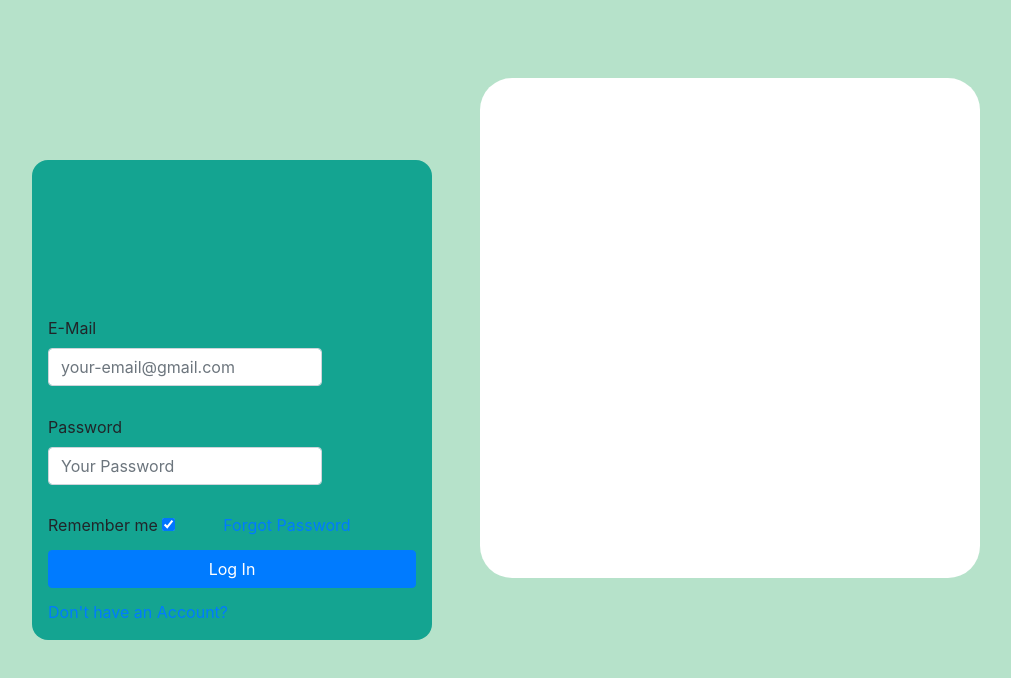
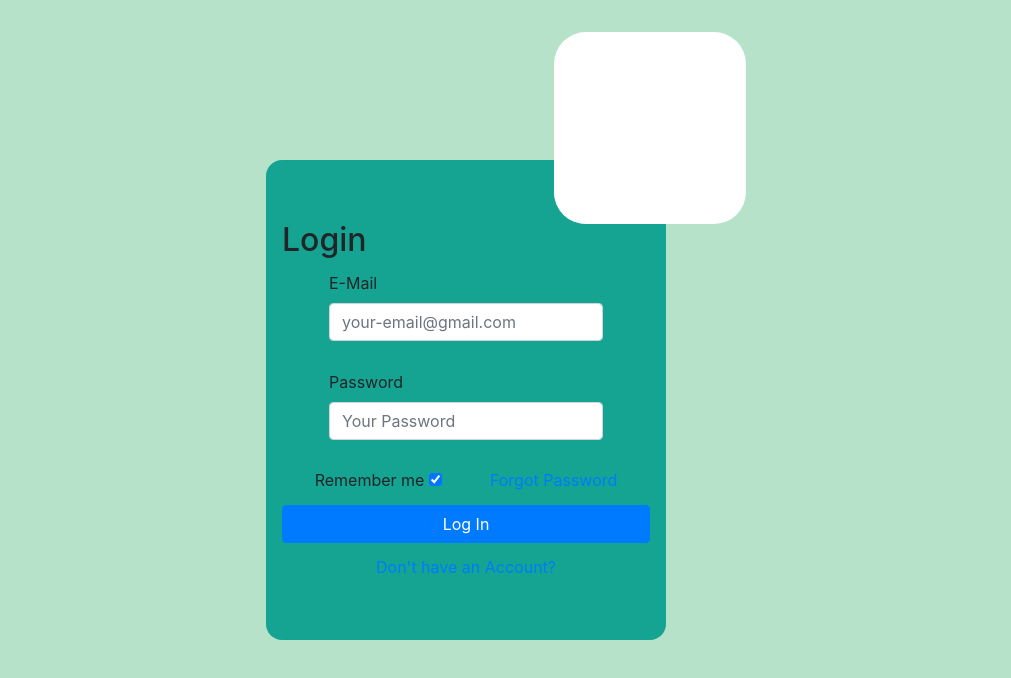
Before and after one commit to mac-comp446-allclassrooms/course-project-ivy-izzy-final-project, a plain HTML site: page index.html in a window 1280 px wide. Shown: the whole page, without its empty margins (142-1153 px from the left). Drawn offline with nearby package versions, Linux system fonts and the light colour scheme.

Commit message:
edited login

```diff
--- a/assets/styles/signin.css
+++ b/assets/styles/signin.css
@@ -15,14 +15,14 @@ body {
 
 .login-form {
     display: flex;
-    flex-direction: column;
+    flex-direction: row;
     align-items: center;
     width: 35em;
 }
 
 #logo-and-form {
     display:flex;
-    flex-direction: row-reverse;
+    flex-direction: row;
     justify-content: center;
     align-items: center;
     column-gap: 2em;
@@ -30,8 +30,9 @@ body {
 
 form {
     display: flex;
-    align-items: flex-end;
     background-color: #14a491;
+    justify-content: center;
+    flex-direction: column;
     margin:1em;
     margin-top: 10em;
     padding:1em;
@@ -49,14 +50,32 @@ form {
 #form-container {
     display: flex;
     align-items: flex-end;
+    justify-content: center;
     height:20em;
     flex-wrap: wrap;
     row-gap: 0.01em;
 }
 
 .password-forgotpword {
-    display: flex;
-    align-self: flex-end;
-    justify-content: center;
     column-gap: 3em;
 }
+
+#login {
+    font-size:x-large;
+}
+
+#login-text {
+    display:flex;
+    justify-items: left;
+    margin:0;
+}
+
+#animation-login {
+    display:flex;
+    justify-items: left;
+    margin-left:-10em;
+    margin-top:-25em;
+    height: 15%;
+    width: 15%;
+
+}
--- a/index.html
+++ b/index.html
@@ -15,11 +15,12 @@
 
 <body>
   <div id="logo-and-form">
-    <img src="assets/images/sotion.gif" style="border-radius: 2em;" class="img-logo img-fluid" alt="So-tion Logo" />
-
     <form action="#" method="post">
+      <div id="login">
+        <h2 id="login-text">Login</h2>
+      </div>
       <div id="form-container">
-        <div class="form-group first">
+          <div class="form-group first">
           <label for="Email">E-Mail</label>
           <input type="text" class="form-control" placeholder="your-email@gmail.com" id="Email">
         </div>
@@ -38,6 +39,8 @@
         <span id="create-account"><a href="#" class="forgot-pass">Don't have an Account?</a></span>
       </div>
     </form>
+    <img id='animation-login' src="assets/images/sotion.gif" style="border-radius: 2em;" class="img-logo img-fluid" alt="So-tion Logo" />
+
   </div>
   <!-- Optional JavaScript -->
   <!-- jQuery first, then Popper.js, then Bootstrap JS -->
```
